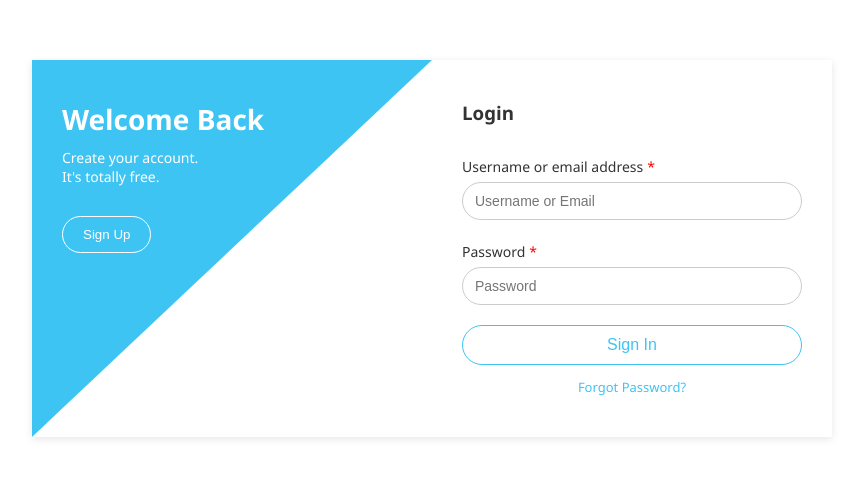
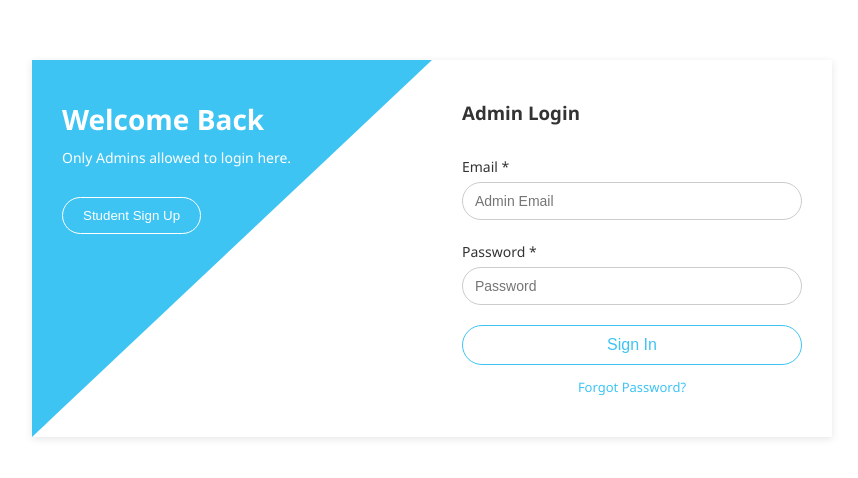
Before and after one commit to jayweljali93/student-project-portal, a React (Vite) app: page / in a window 1280 px wide. Shown: the top 478 px of the page, without its empty margins (208-1066 px from the left). Built offline with nearby package versions, Linux system fonts and the light colour scheme.

Commit message:
signup changes

```diff
--- a/src/pages/LoginAdmin.jsx
+++ b/src/pages/LoginAdmin.jsx
@@ -1,6 +1,6 @@
 import React, { useState } from "react";
 import { signInWithEmailAndPassword } from "firebase/auth";
-import { doc, getFirestore, onSnapshot } from "firebase/firestore";
+import { doc, getDoc, getFirestore } from "firebase/firestore";
 import { auth } from "../firebase";
 import { useNavigate } from "react-router-dom";
 import "../styles/Login.css";
@@ -18,24 +18,18 @@ const LoginAdmin = () => {
     try {
       const userCredential = await signInWithEmailAndPassword(auth, email, password);
       const user = userCredential.user;
-      const userRef = doc(db, "users", user.uid);
 
-      onSnapshot(userRef, (docSnap) => {
-        if (docSnap.exists()) {
-          const role = docSnap.data().role;
-          localStorage.setItem("UserId", user.uid);
-          if (role === "admin") {
-            navigate("/admin-dashboard");
-          } else if (role === "student") {
-            navigate("/student-dashboard");
-          } else {
-            setError("❌ You are not authorized as an admin.");
-          }
-        }
-      });
+      const userDoc = await getDoc(doc(db, "users", user.uid));
+
+      if (userDoc.exists() && userDoc.data().role === "admin") {
+        localStorage.setItem("UserId", user.uid);
+        navigate("/admin-dashboard");
+      } else {
+        setError("❌ You are not authorized as an admin.");
+      }
     } catch (err) {
       setError("❌ Invalid admin credentials.");
-      console.log(err.message);
+      console.error("Login error:", err.message);
     }
   };
 
@@ -43,22 +37,22 @@ const LoginAdmin = () => {
     <div className="login-wrapper">
       <div className="login-left">
         <h2>Welcome Back</h2>
-        <p>Create your account.<br />It's totally free.</p>
-        <button className="signup-btn" onClick={() => navigate("/register")}>Sign Up</button>
+        <p>Only Admins allowed to login here.</p>
+        <button className="signup-btn" onClick={() => navigate("/register")}>Student Sign Up</button>
       </div>
 
       <div className="login-right">
-        <h3>Login</h3>
+        <h3>Admin Login</h3>
         <form onSubmit={handleLogin}>
-          <label>Username or email address<span className="required">*</span></label>
+          <label>Email *</label>
           <input
             type="email"
-            placeholder="Username or Email"
+            placeholder="Admin Email"
             value={email}
             onChange={(e) => setEmail(e.target.value)}
             required
           />
-          <label>Password<span className="required">*</span></label>
+          <label>Password *</label>
           <input
             type="password"
             placeholder="Password"
--- a/src/pages/RegisterForm.jsx
+++ b/src/pages/RegisterForm.jsx
@@ -44,7 +44,7 @@ const RegisterForm = () => {
     const { name, email, password, confirmPassword, profilePic } = formData;
 
     if (password !== confirmPassword) {
-    setError("Passwords do not match.");
+      setError("❌ Passwords do not match.");
       return;
     }
 
@@ -53,26 +53,18 @@ const RegisterForm = () => {
       const user = userCredential.user;
 
       let profilePicUrl = "";
-
       if (profilePic) {
         const storageRef = ref(storage, `profilePics/${user.uid}`);
         await uploadBytes(storageRef, profilePic);
         profilePicUrl = await getDownloadURL(storageRef);
       }
 
-    // Update user profile in Firebase Auth
       await updateProfile(user, {
         displayName: name,
         photoURL: profilePicUrl,
       });
 
-    // Save user info and role in Firestore
-    await setDoc(doc(db, "students", user.uid), {
-      name,
-      email,
-      profilePic: profilePicUrl,
-    });
-
+      // Save to 'users' collection with role: 'student'
       await setDoc(doc(db, "users", user.uid), {
         name,
         email,
@@ -80,17 +72,16 @@ const RegisterForm = () => {
         profilePic: profilePicUrl,
       });
 
-    navigate("/");
+      navigate("/student-dashboard");
     } catch (err) {
-    setError("Registration failed. " + err.message);
+      setError("❌ Registration failed. " + err.message);
     }
   };
-
 
   return (
     <div className="register-container">
       <form onSubmit={handleSubmit} className="register-form">
-        <h2 className="form-title">Register</h2>
+        <h2 className="form-title">Student Register</h2>
 
         <div className="profile-pic-wrapper">
           <div className="profile-pic">
@@ -99,9 +90,7 @@ const RegisterForm = () => {
               alt="Profile Preview"
               className="profile-img"
             />
-            <label htmlFor="profilePicInput" className="camera-icon">
-              📷
-            </label>
+            <label htmlFor="profilePicInput" className="camera-icon">📷</label>
             <input
               id="profilePicInput"
               type="file"
@@ -116,10 +105,7 @@ const RegisterForm = () => {
         {["name", "email", "password", "confirmPassword"].map((field, idx) => (
           <div key={idx} className="form-group">
             <label className="form-label">
-              <span className="required">*</span>{" "}
-              {field === "confirmPassword"
-                ? "Confirm password"
-                : field.charAt(0).toUpperCase() + field.slice(1)}
+              {field === "confirmPassword" ? "Confirm Password" : field.charAt(0).toUpperCase() + field.slice(1)} *
             </label>
             <input
               type={field.includes("password") ? "password" : "text"}
@@ -132,17 +118,10 @@ const RegisterForm = () => {
           </div>
         ))}
 
-        <button type="submit" className="submit-button">
-          Register
-        </button>
-
+        <button type="submit" className="submit-button">Register</button>
         {error && <p className="error">{error}</p>}
-
         <p className="form-footer">
-          Already have an account?{" "}
-          <span className="login-link" onClick={() => navigate("/")}>
-            Login
-          </span>
+          Already have an account? <span className="login-link" onClick={() => navigate("/")}>Login</span>
         </p>
       </form>
     </div>
```
Lines whose indentation alone changed are shown as unchanged.
